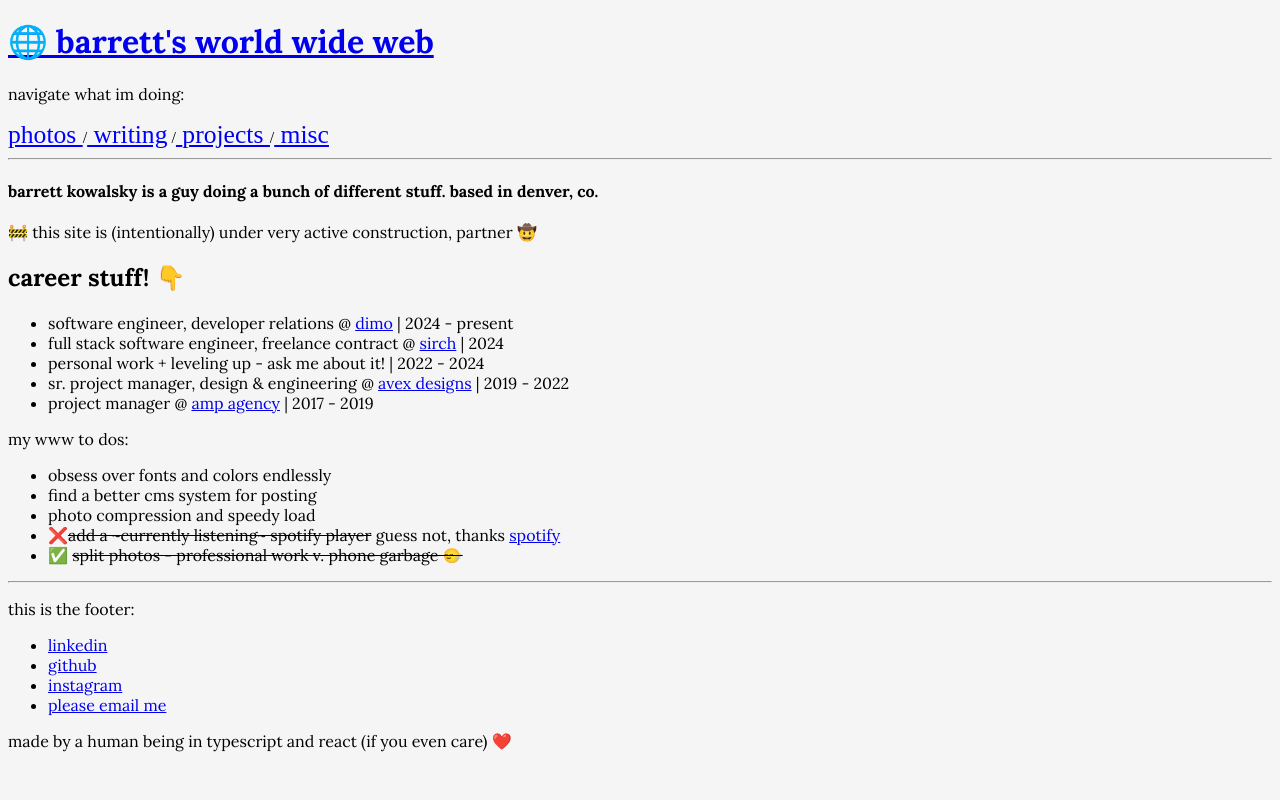
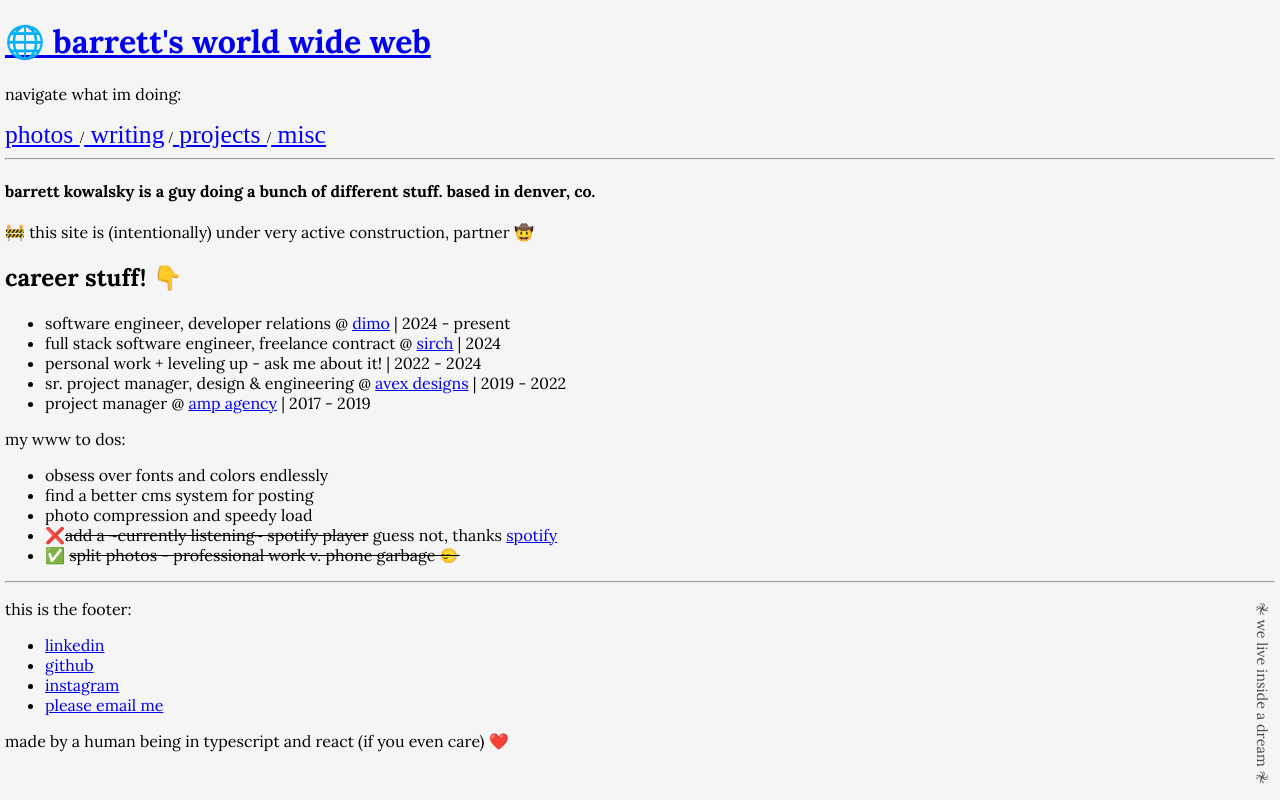
Before and after one commit to barrettk8090/barretts-world-wide-web, a React (Vite) app: page / in a window 1280 px wide. Built offline with nearby package versions, Linux system fonts and the light colour scheme.

Commit message:
going to sleep

```diff
--- a/src/App.css
+++ b/src/App.css
@@ -1,5 +1,6 @@
 body {
     background-color: #F5F5F5;
+    margin: 5px;
 }
 
 .lora-reg {
@@ -20,3 +21,19 @@ h1, h2, h3, h4, h5, h6, p, li, button {
     text-decoration: underline;
     color:blue;
 }
+
+.dream-container {
+    position: fixed;
+    bottom: 1rem;
+    right: 0.5rem;
+    z-index: 100;
+    pointer-events: none;
+}
+
+.dream {
+    writing-mode: vertical-rl;
+    white-space: nowrap;
+    margin: 0;
+    font-size: 0.9rem;
+    opacity: 0.7;
+}
--- /dev/null
+++ b/src/components/Dreaming.tsx
@@ -0,0 +1,7 @@
+export default function Dreaming(){
+    return(
+        <div className="dream-container">
+            <p className="dream">𖤛 we live inside a dream 𖤛</p>
+        </div>
+    )
+}
--- a/src/components/Home.tsx
+++ b/src/components/Home.tsx
@@ -1,5 +1,6 @@
 import Experience from "./Experience"
 import Tasks from "./Tasks"
+import Dreaming from "./Dreaming"
 
 export default function Home(){
     return(
@@ -8,6 +9,7 @@ export default function Home(){
             <p>🚧 this site is (intentionally) under very active construction, partner 🤠 </p>
             <Experience/>
             <Tasks/>
+            <Dreaming/>
         </div>
 
     )
```
